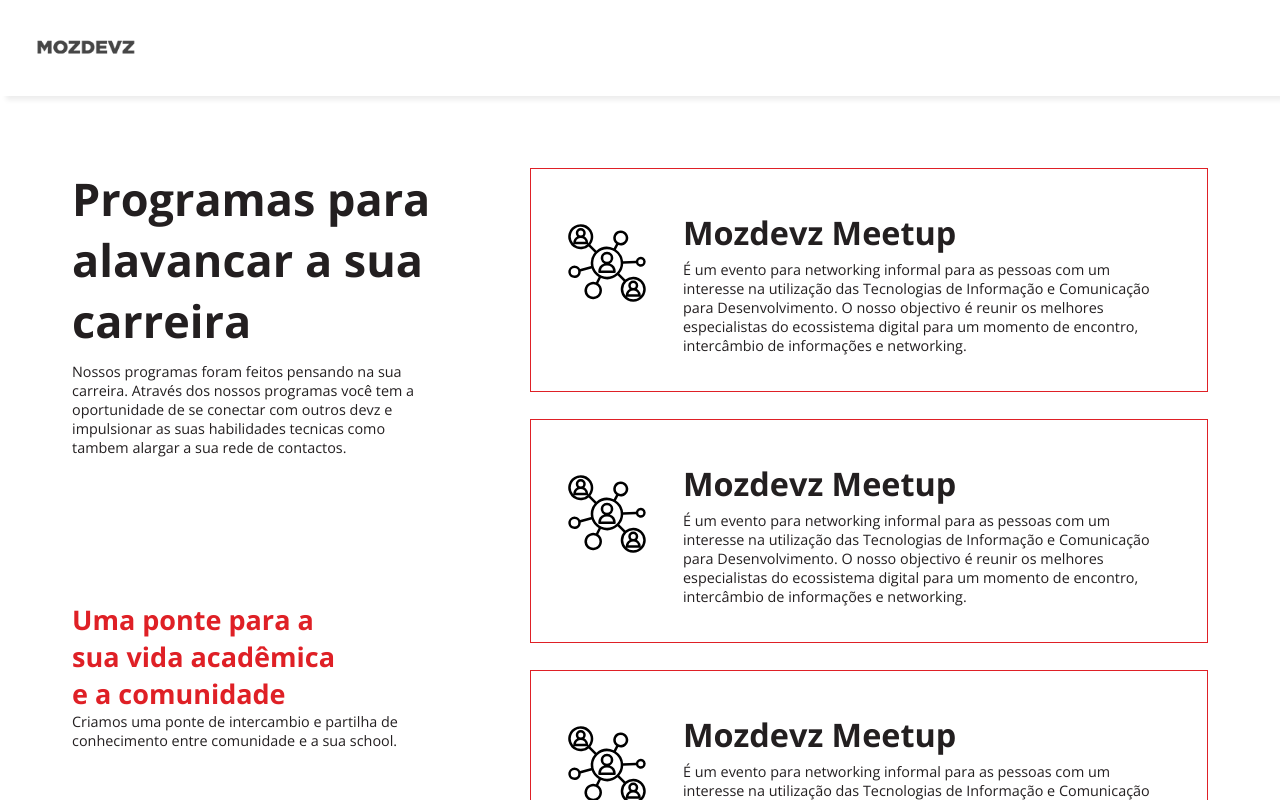
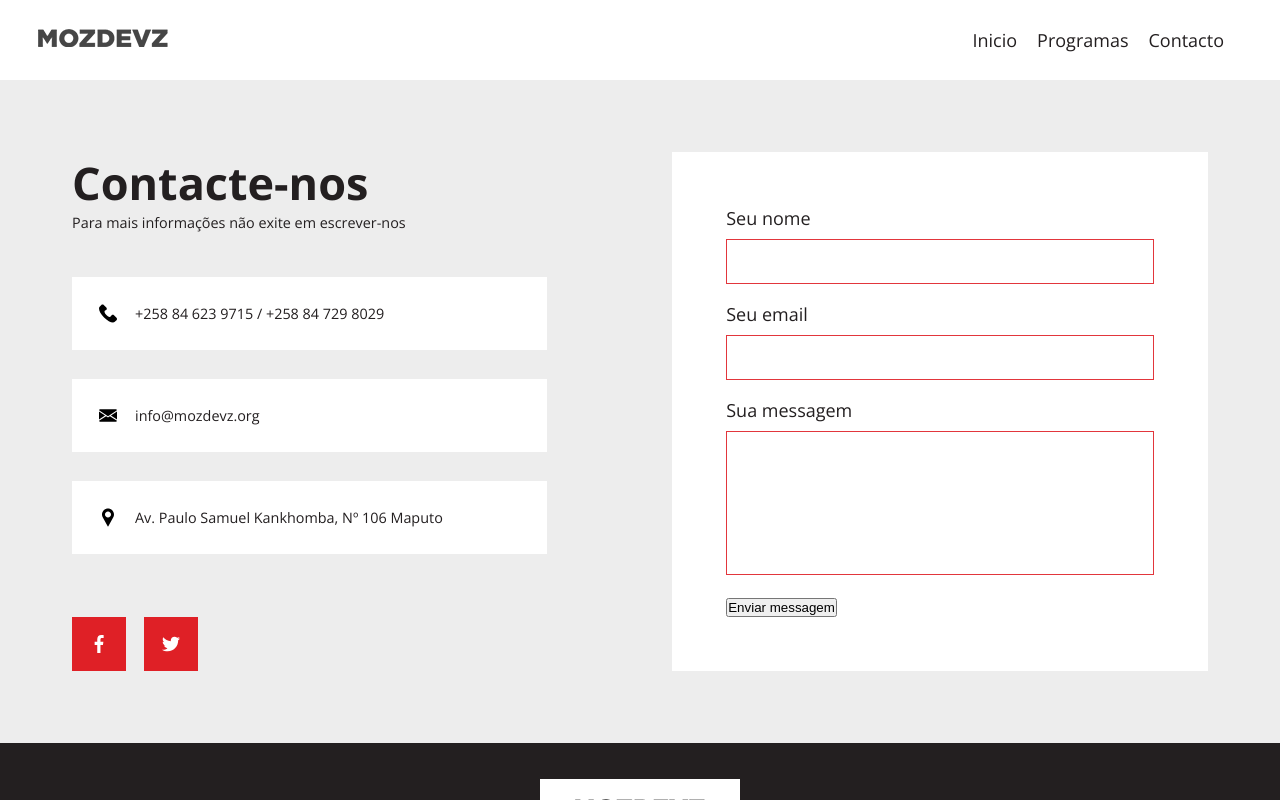
Before and after one commit to ctivir/moz-devz-py-training, a React (Create React App) app in the folder frontend/: page /contacto in a window 1280 px wide. Shown: the top 800 px of the page. Built offline with nearby package versions, Linux system fonts and the light colour scheme.

Commit message:
add navigation

```diff
--- a/frontend/package.json
+++ b/frontend/package.json
@@ -10,6 +10,8 @@
     "react": "^17.0.2",
     "react-bootstrap": "^2.0.0-beta.4",
     "react-dom": "^17.0.2",
+    "react-icons": "^4.2.0",
+    "react-router-dom": "^5.2.0",
     "react-scripts": "4.0.3",
     "web-vitals": "^1.0.1"
   },
--- a/frontend/src/App.js
+++ b/frontend/src/App.js
@@ -1,12 +1,19 @@
 import Home from './pages/Home';
-import './styles/global.css'
 import Contact from './pages/Contact';
 import Programs from './pages/Programs';
+import { BrowserRouter as Router, Switch, Route } from 'react-router-dom';
+import './styles/global.css'
 
 function App() {
   return (
-    <div>
-      <Programs />
+    <div className="app">
+      <Router>
+        <Switch>
+          <Route path='/' exact component={Home} />
+          <Route path='/programas' component={Programs} />
+          <Route path='/contacto' component={Contact} />
+        </Switch>
+      </Router>
     </div>
   );
 }
--- a/frontend/src/components/Header.js
+++ b/frontend/src/components/Header.js
@@ -1,19 +1,51 @@
-import styles from '../styles/Header.module.css'
+import '../styles/Header.css'
 import logo from '../assets/logo.png'
+import { Link } from 'react-router-dom'
+import { useState } from 'react'
+import { FiMenu, FiX } from 'react-icons/fi'
 
 function Header() {
+  const [open, setOpen] = useState(false);
+
+  const handleClick = () => {
+    setOpen(!open);
+  };
+
+  const closeMenu = () => {
+    setOpen(false);
+  }
+
+
+
   return (
-    <header className={styles.header}>
-      <mav className={styles.nav}>
-        <a className={styles.logoLink} href='/'>
-          <img
-            className={styles.logo}
-            src={logo}
-            alt='Comunidade Mozdevz'
-          />
-        </a>
-      </mav>
-    </header>
+    <nav className='navbar'>
+      <Link to='/' className='nav-logo'>
+        <img
+          src={logo}
+          alt='Mozdevz'
+        />
+      </Link>
+      <div onClick={handleClick} className='nav-icon'>
+        {open ? <FiX /> : <FiMenu />}
+      </div>
+      <ul className={open ? 'nav-links active' : 'nav-links'}>
+        <li className='nav-item'>
+          <Link to='/' className='nav-link' onClick={closeMenu}>
+            Inicio
+          </Link>
+        </li>
+        <li className='nav-item'>
+          <Link to='/programas' className='nav-link' onClick={closeMenu}>
+            Programas
+          </Link>
+        </li>
+        <li className='nav-item'>
+          <Link to='/contacto' className='nav-link' onClick={closeMenu}>
+            Contacto
+          </Link>
+        </li>
+      </ul>
+    </nav>
   )
 }
 
--- /dev/null
+++ b/frontend/src/styles/Header.css
@@ -0,0 +1,61 @@
+.navbar {
+  height: 80px;
+  width: 100%;
+  display: flex;
+  justify-content: space-between;
+  align-items: center;
+  padding: 0 2rem;
+  font-size: 1rem;
+  box-shadow: 5px 5px 5px -1px var(--light-grey);
+}
+
+.nav-logo {}
+
+.nav-item {}
+
+.nav-links {
+  display: grid;
+  grid-template-columns: repeat(4, auto);
+  gap: 20px;
+}
+
+.nav-link {
+  transition: 0.3s all;
+}
+
+.nav-icon {
+  display: none;
+  cursor: pointer;
+}
+
+@media (max-width: 500px) {
+  .navbar {
+    position: relative;
+  }
+
+  .nav-links {
+    display: flex;
+    flex-direction: column;
+    position: absolute;
+    padding-left: 2rem;
+    padding-bottom: 2rem;
+    border-bottom: 1px solid var(--light-grey);
+    width: 100%;
+    top: 80px;
+    left: -100%;
+    transition: 0.5s all;
+  }
+
+  .nav-links.active {
+    background-color: var(--white);
+    left: 0;
+  }
+
+  .nav-item {
+    padding: 10px 0;
+  }
+
+  .nav-icon {
+    display: flex;
+  }
+}
--- a/frontend/src/styles/Header.module.css
+++ /dev/null
@@ -1,13 +0,0 @@
-.header {
-  background: var(--white);
-  padding: 2rem;
-  box-shadow: 5px 5px 5px -1px var(--light-grey);
-}
-
-.nav {}
-
-.logoLink {}
-
-.logo {
-  width: 100px;
-}
```
Also changed, not shown: 1 other file (tests, documents, lock files or other folders).
